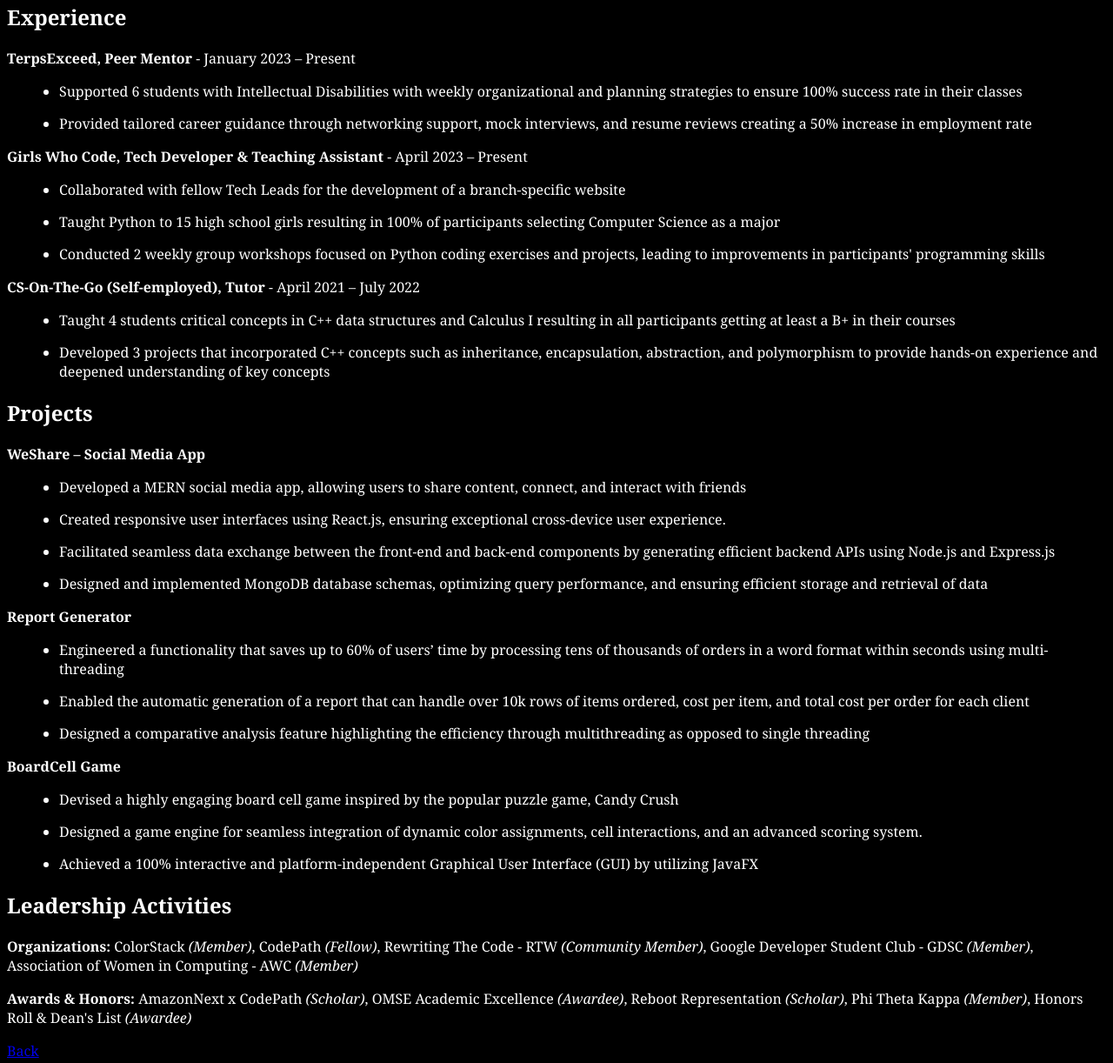
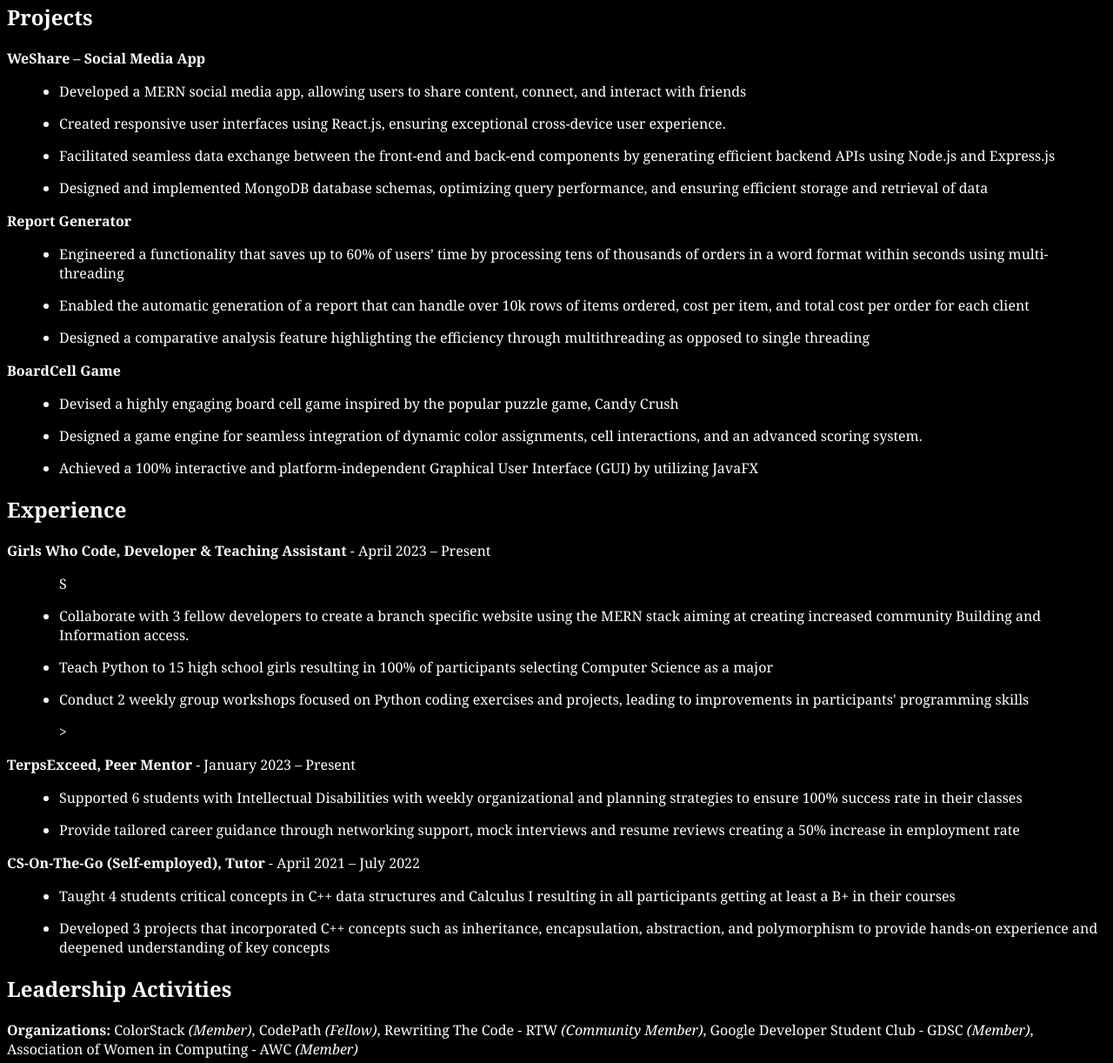
Before and after one commit to Adiah-A/Adiah-A.github.io, a plain HTML site: page resume.html in a window 1280 px wide. Shown: the part 573-1795 px from the top of the page at 87% size. Drawn offline with Linux system fonts and the light colour scheme.

Commit message:
Updated the Experience structure on Resume

```diff
--- a/resume.html
+++ b/resume.html
@@ -35,26 +35,6 @@
         </ul>
     </section>
 
-    <section id="experience">
-        <h2>Experience</h2>
-        <p><strong>TerpsExceed, Peer Mentor</strong> - January 2023 – Present</p>
-        <ul>
-            <li>Supported 6 students with Intellectual Disabilities with weekly organizational and planning strategies to ensure 100% success rate in their classes</li>
-            <li>Provided tailored career guidance through networking support, mock interviews, and resume reviews creating a 50% increase in employment rate</li>
-        </ul>
-        <p><strong>Girls Who Code, Tech Developer & Teaching Assistant</strong> - April 2023 – Present</p>
-        <ul>
-            <li>Collaborated with fellow Tech Leads for the development of a branch-specific website</li>
-            <li>Taught Python to 15 high school girls resulting in 100% of participants selecting Computer Science as a major</li>
-            <li>Conducted 2 weekly group workshops focused on Python coding exercises and projects, leading to improvements in participants' programming skills</li>
-        </ul>
-        <p><strong>CS-On-The-Go (Self-employed), Tutor</strong> - April 2021 – July 2022</p>
-        <ul>
-            <li>Taught 4 students critical concepts in C++ data structures and Calculus I resulting in all participants getting at least a B+ in their courses</li>
-            <li>Developed 3 projects that incorporated C++ concepts such as inheritance, encapsulation, abstraction, and polymorphism to provide hands-on experience and deepened understanding of key concepts</li>
-        </ul>
-    </section>
-
     <section id="projects">
         <h2>Projects</h2>
         <p><strong>WeShare – Social Media App</strong></p>
@@ -78,6 +58,29 @@
         </ul>
     </section>
 
+    <section id="experience">
+        <h2>Experience</h2>
+        <p><strong>Girls Who Code, Developer & Teaching Assistant</strong> - April 2023 – Present</p>
+        <ul>S
+            <li>Collaborate with 3 fellow developers to create a branch specific website using the MERN stack aiming at
+                creating increased community Building and Information access.</li>
+            <li>Teach Python to 15 high school girls resulting in 100% of participants selecting Computer Science as a major</li>
+            <li>Conduct 2 weekly group workshops focused on Python coding exercises and projects, leading to improvements in participants' programming skills</li>>
+        </ul>
+        <p><strong>TerpsExceed, Peer Mentor</strong> - January 2023 – Present</p>
+        <ul>
+            <li>Supported 6 students with Intellectual Disabilities with weekly organizational and planning strategies to
+                ensure 100% success rate in their classes</li>
+            <li>Provide tailored career guidance through networking support, mock interviews and resume reviews creating
+                a 50% increase in employment rate</li>
+        </ul>
+        <p><strong>CS-On-The-Go (Self-employed), Tutor</strong> - April 2021 – July 2022</p>
+        <ul>
+            <li>Taught 4 students critical concepts in C++ data structures and Calculus I resulting in all participants getting at least a B+ in their courses</li>
+            <li>Developed 3 projects that incorporated C++ concepts such as inheritance, encapsulation, abstraction, and polymorphism to provide hands-on experience and deepened understanding of key concepts</li>
+        </ul>
+    </section>
+
     <section id="leadership">
         <h2>Leadership Activities</h2>
             <p>
```
Also changed, not shown: styles.css (line endings or trailing spaces).
